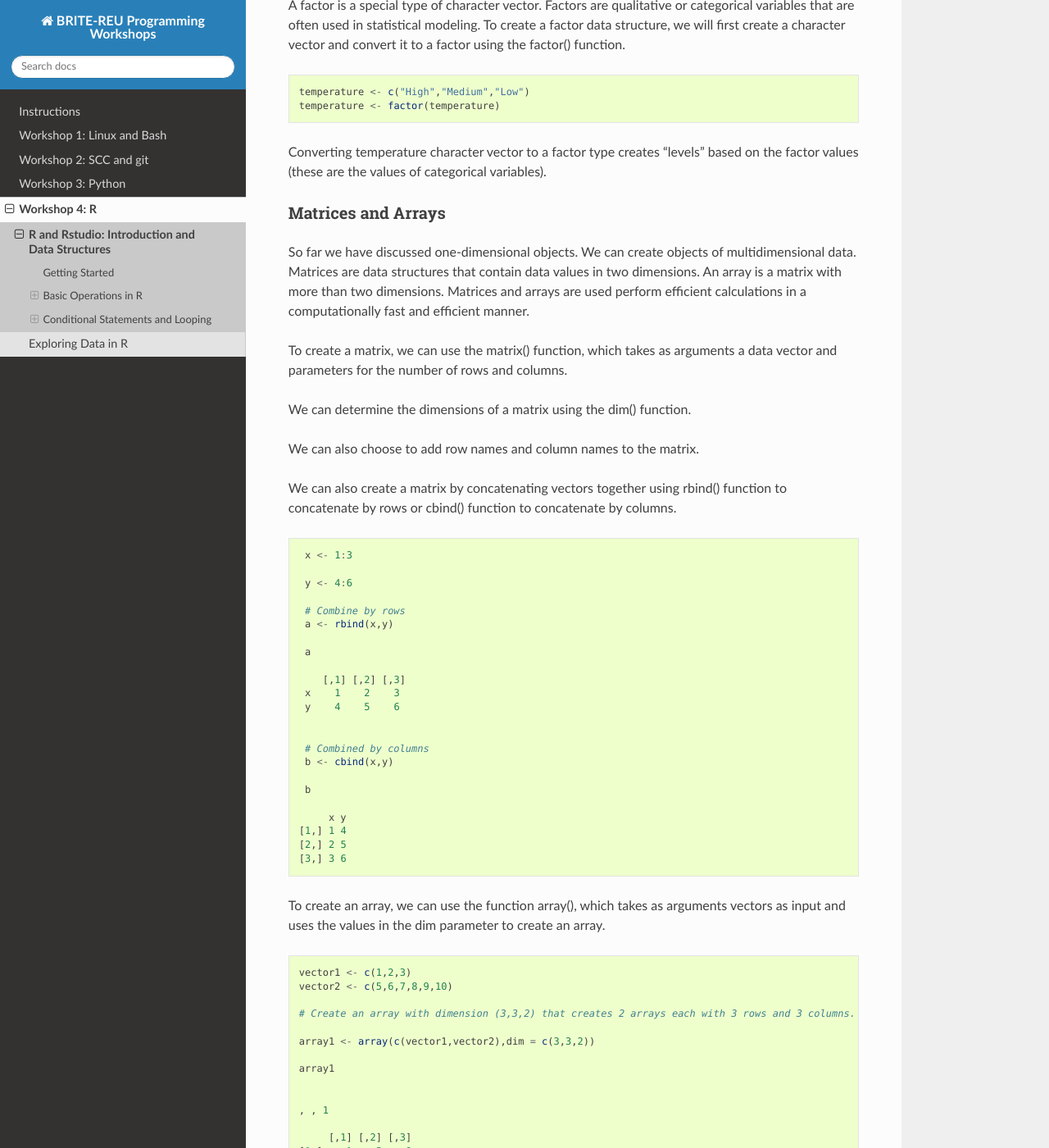
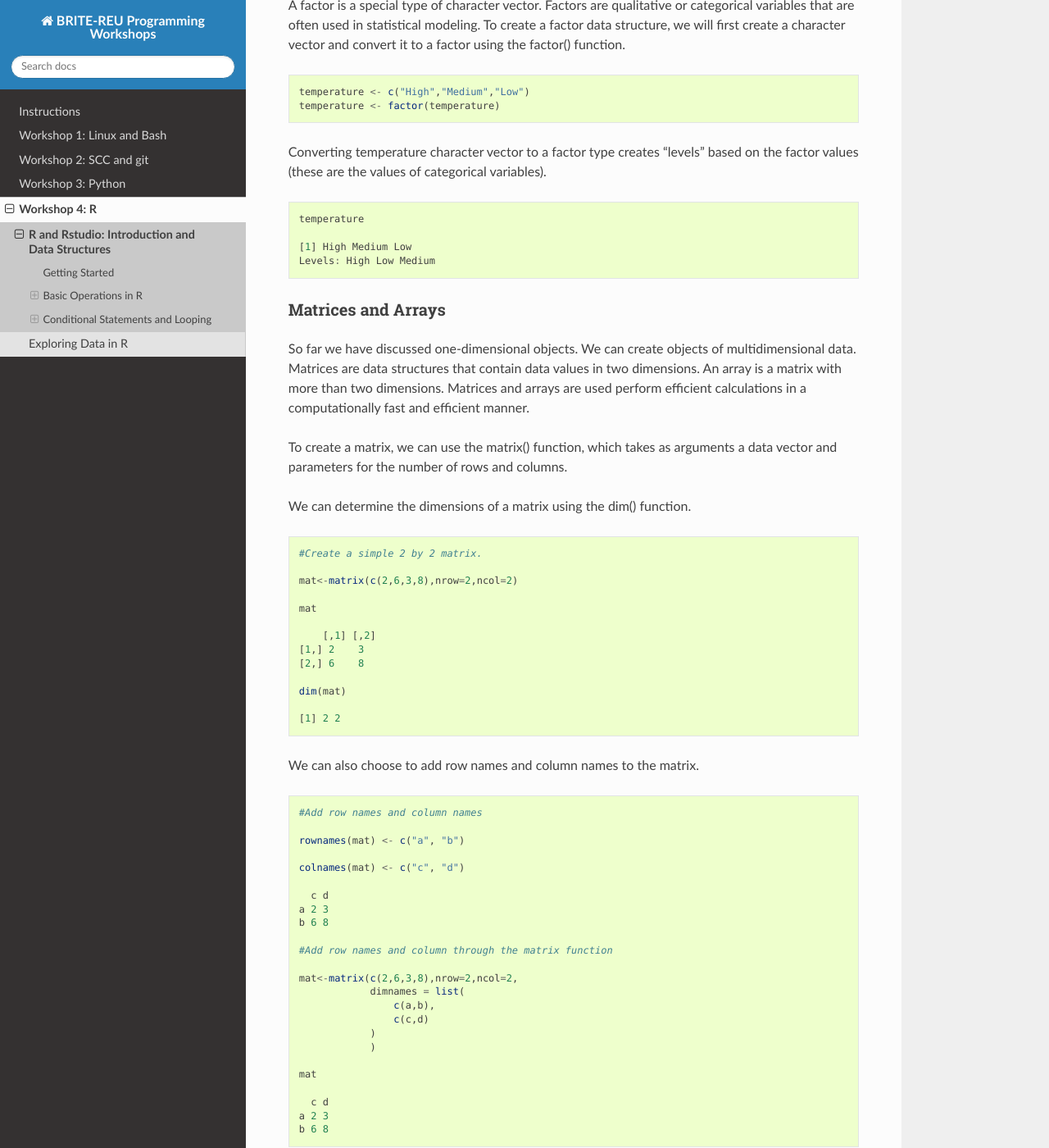
Before and after one commit to BRITE-REU/programming-workshops, a Sphinx documentation site: the page built from source/workshops/04_R/Intro_R.rst, in a window 1280 px wide and 1400 px high, scrolled down 5119 px. Shown: the whole window at 82% size. Built offline with Sphinx 7.4.7 and the Read the Docs theme 2.0.0, drawn with Linux system fonts in a browser that asks for light colours; some of the changed text lies outside the part shown.

Commit message:
fix code

```diff
--- a/source/workshops/04_R/Intro_R.rst
+++ b/source/workshops/04_R/Intro_R.rst
@@ -291,6 +291,7 @@
 Converting temperature character vector to a factor type creates “levels” based on the factor values (these are the values of categorical variables).
 
 .. code:: R
+
    temperature
 
    [1] High Medium Low
@@ -311,6 +312,7 @@
 We can determine the dimensions of a matrix using the dim() function.
 
 .. code:: R
+
    #Create a simple 2 by 2 matrix.
 
    mat<-matrix(c(2,6,3,8),nrow=2,ncol=2)
@@ -325,9 +327,11 @@
 
    [1] 2 2
 
+
 We can also choose to add row names and column names to the matrix.
 
 .. code:: R
+
    #Add row names and column names
 
    rownames(mat) <- c("a", "b")
@@ -367,15 +371,20 @@
 
     a
 
+.. code:: R
+
        [,1] [,2] [,3]
     x    1    2    3
     y    4    5    6
 
+.. code:: R
 
     # Combined by columns
     b <- cbind(x,y)
 
     b
+
+.. code:: R
 
         x y
    [1,] 1 4
@@ -396,6 +405,7 @@
 
    array1
 
+.. code:: R
 
    , , 1
 
@@ -459,10 +469,12 @@
 We can use the function str() to list the underlying structure of the data object.
 
 .. code:: R
+
   str(list_data)
 
 
 .. code:: R
+
      List of 6
    $ Vector1   : num [1:4] 2 4 6 8
    $ Character1: chr "Hello"
```
